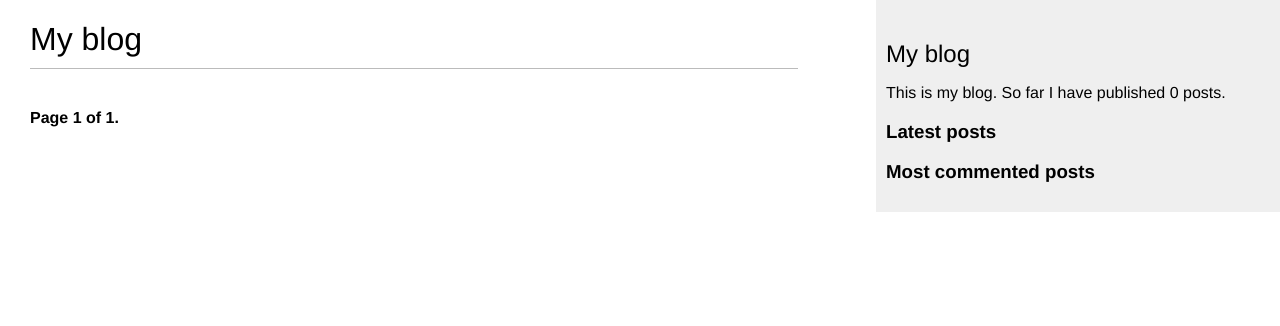
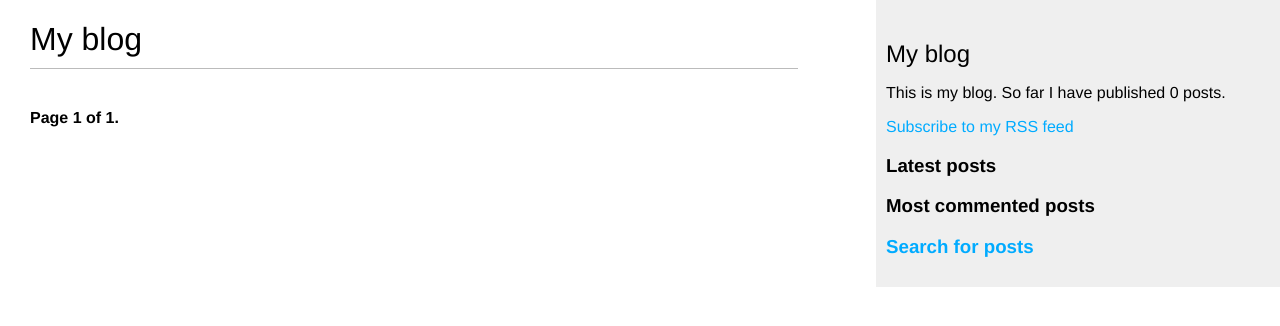
Before and after one commit to rafiwts/Django, a Django app: page /blog/ in a window 1280 px wide. Shown: the top 326 px of the page. Run offline with Django 4.2, Linux system fonts and the light colour scheme; data that the repository does not hold is empty.

Commit message:
Updating the base model of the website

```diff
--- a/mysite/blog/templates/blog/base.html
+++ b/mysite/blog/templates/blog/base.html
@@ -14,6 +14,7 @@
     <div id="sidebar">
         <h2>My blog</h2>
         <p>This is my blog. So far I have published {%total_posts%} posts.</p>
+        <p><a href="{%url 'blog:post_feed'%}">Subscribe to my RSS feed</a></p>
         <h3>Latest posts</h3>
         {%show_latest_posts 3%}
         <h3>Most commented posts</h3>
@@ -25,6 +26,7 @@
                 </li>
             {%endfor%}
         </ul>
+        <h3><a href="{% url 'blog:post_search' %}">Search for posts</a><h3>
     </div>
 </body>
 </html>
```
